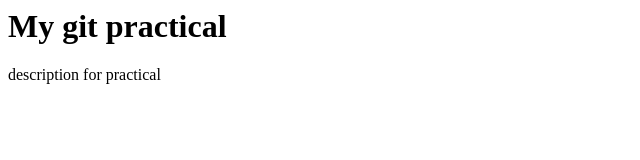
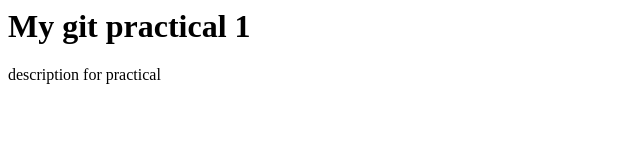
Before and after one commit to BhargavBhalara01/test-git01, a plain HTML site: page index.html in a window 1280 px wide. Shown: the full height of the page, 0-640 px from the left. Drawn offline with Linux system fonts and the light colour scheme.

Commit message:
title change of index.html

```diff
--- a/index.html
+++ b/index.html
@@ -1,7 +1,7 @@
 <htlml>
 <head><title> My git practical</title></head>
 <body>
-	<h1>My git practical</h1>
+	<h1>My git practical 1</h1>
 	<p> description for practical</p>
 </body>
 </html>
```
